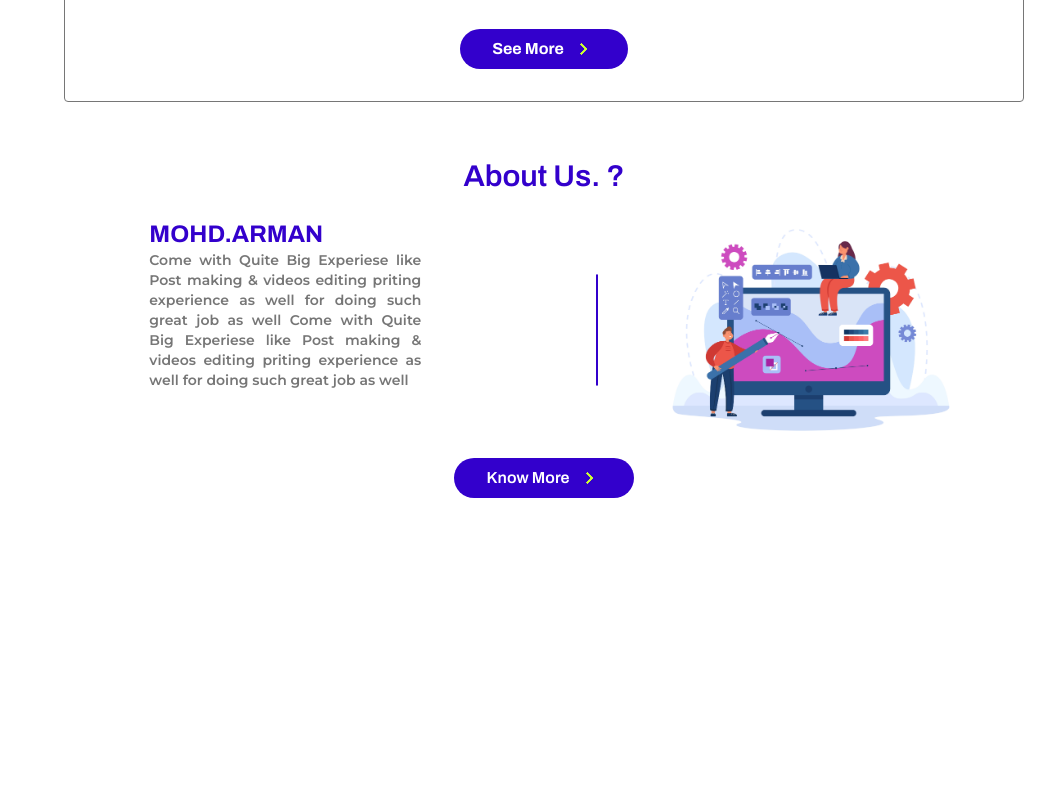
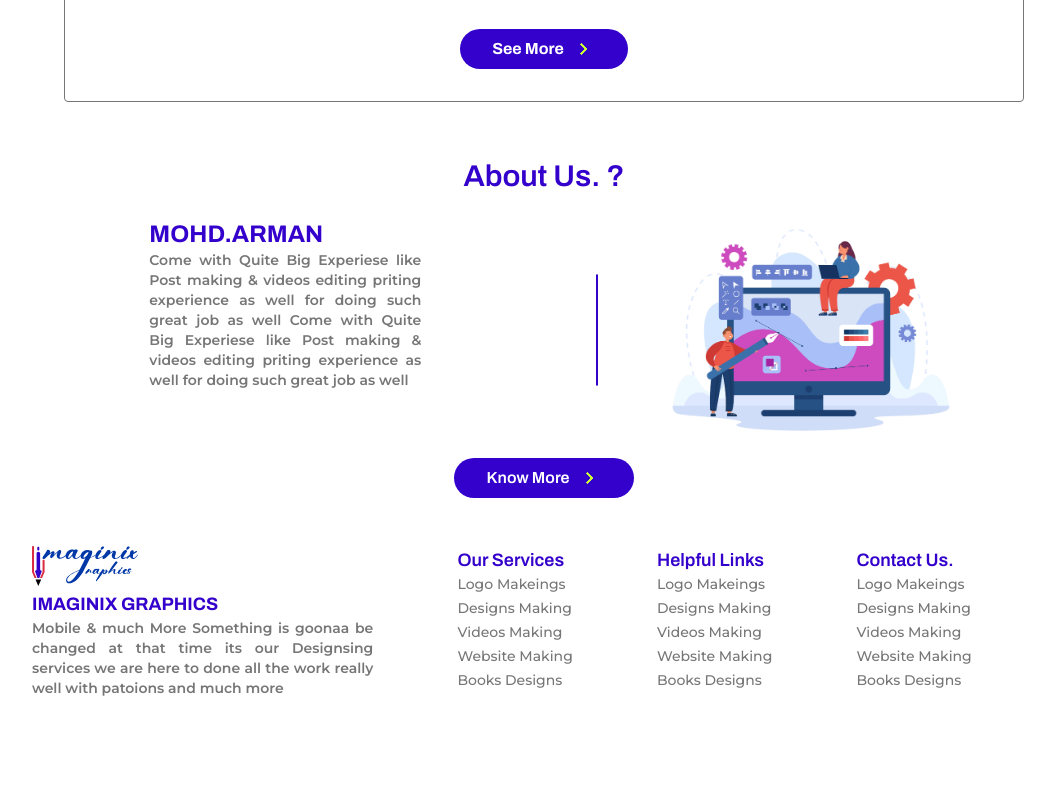
Before and after one commit to MohdKamran2006k/Imaginix-Graphics, a website: page index.html in a window 1280 px wide. Shown: the part 2771-3559 px from the top of the page, without its empty margins (96-1151 px from the left). Before the commit the page ends 3317 px from the top, so only its background shows below. Drawn offline with Linux system fonts and the light colour scheme.

Commit message:
Footer Section done

```diff
--- a/index.html
+++ b/index.html
@@ -282,7 +282,45 @@
         </section>
     </main>
     <footer>
-
+        <div class="flex w-4/5 m-auto">
+            <div class="flex flex-col w-4/12 items-start">
+                <img src="assets/svg/logo.svg" alt="" class="h-1/6">
+                <span class="text-maincolor font-Main text-lg font-bold mt-1">IMAGINIX GRAPHICS</span>
+                <p class="font-Second font-semibold text-bordercolor text-justify text-sm">Mobile & much More Something is goonaa be changed at that time its our Designsing services we are here to done all the work really well with patoions and much more</p>
+            </div>
+            <div class="flex justify-evenly m-auto w-8/12 mt-0">
+                <div class="flex flex-col">
+                    <span class="text-lg font-Main font-semibold text-maincolor">Our Services</span>
+                    <ul class="font-Second text-sm gap-1 flex flex-col text-bordercolor font-medium">
+                        <li class="hover:font-semibold transition-all duration-75">Logo Makeings</li>
+                        <li>Designs Making</li>
+                        <li>Videos Making</li>
+                        <li>Website Making</li>
+                        <li>Books Designs</li>
+                    </ul>
+                </div>
+                <div class="flex flex-col">
+                    <span class="text-lg font-Main font-semibold text-maincolor">Helpful Links</span>
+                    <ul class="font-Second text-sm gap-1 flex flex-col text-bordercolor font-medium">
+                        <li class="hover:font-semibold transition-all duration-75">Logo Makeings</li>
+                        <li>Designs Making</li>
+                        <li>Videos Making</li>
+                        <li>Website Making</li>
+                        <li>Books Designs</li>
+                    </ul>
+                </div>
+                <div class="flex flex-col">
+                    <span class="text-lg font-Main font-semibold text-maincolor">Contact Us.</span>
+                    <ul class=" font-Second text-sm gap-1 flex flex-col text-bordercolor font-medium">
+                        <li class="hover:font-semibold transition-all duration-75">Logo Makeings</li>
+                        <li>Designs Making</li>
+                        <li>Videos Making</li>
+                        <li>Website Making</li>
+                        <li>Books Designs</li>
+                    </ul>
+                </div>
+            </div>
+        </div>
     </footer>
 <script src="app.js"></script>
 </body>
```
Also changed, not shown: src/output.css.
